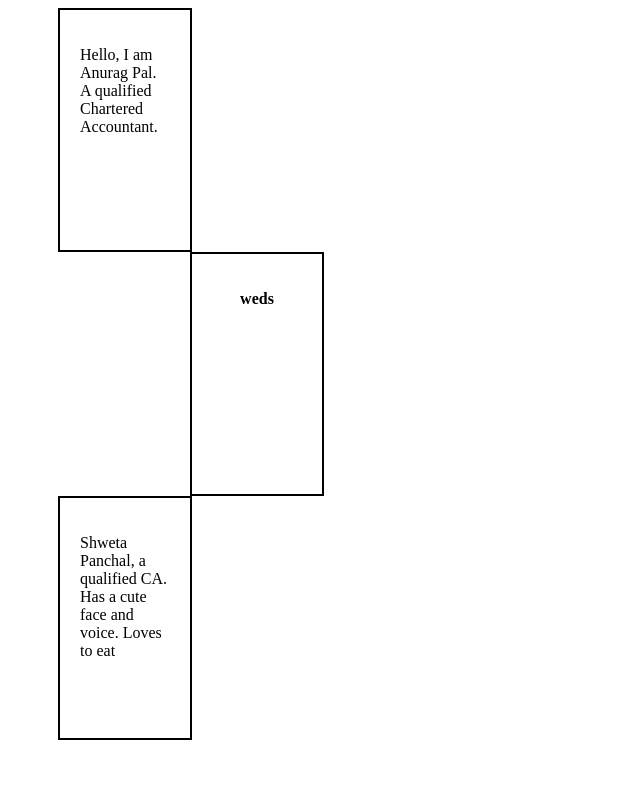
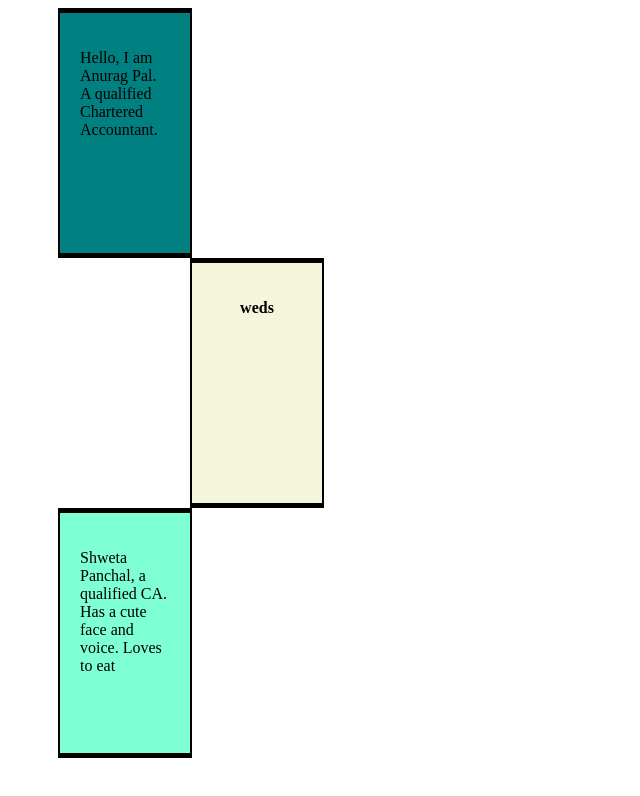
Before and after one commit to Anurag27799/noice, a plain HTML site: page index.html in a window 1280 px wide. Shown: the whole page, without its empty margins (0-640 px from the left). Drawn offline with Linux system fonts and the light colour scheme.

Commit message:
Add files via upload

```diff
--- a/index.html
+++ b/index.html
@@ -7,17 +7,27 @@
   <style>
     /* Write your CSS code here */
     div {height: 200px;width: 90px;
-      border: 2px solid black;
         }
     #me {padding: 20px;
       margin-left: 50px;
+      background-color: teal;
+      border: solid black;
+      border-width: 5px 2.5px;
     }
     #weds {padding: 20px;
-    margin-left: 182px;
-  font-weight: bolder;
-text-align: center;}
+      margin-left: 182px;
+      font-weight: bolder;
+      text-align: center;
+      background-color: beige;
+      border: solid black;
+      border-width: 5px 2.5px;
+    }
     #shweta {padding: 20px;
-    margin-left: 50px;}
+      margin-left: 50px;
+      background-color: aquamarine;
+      border: solid black;
+      border-width: 5px 2.5px;
+    }
 
   </style>
 </head>
```
